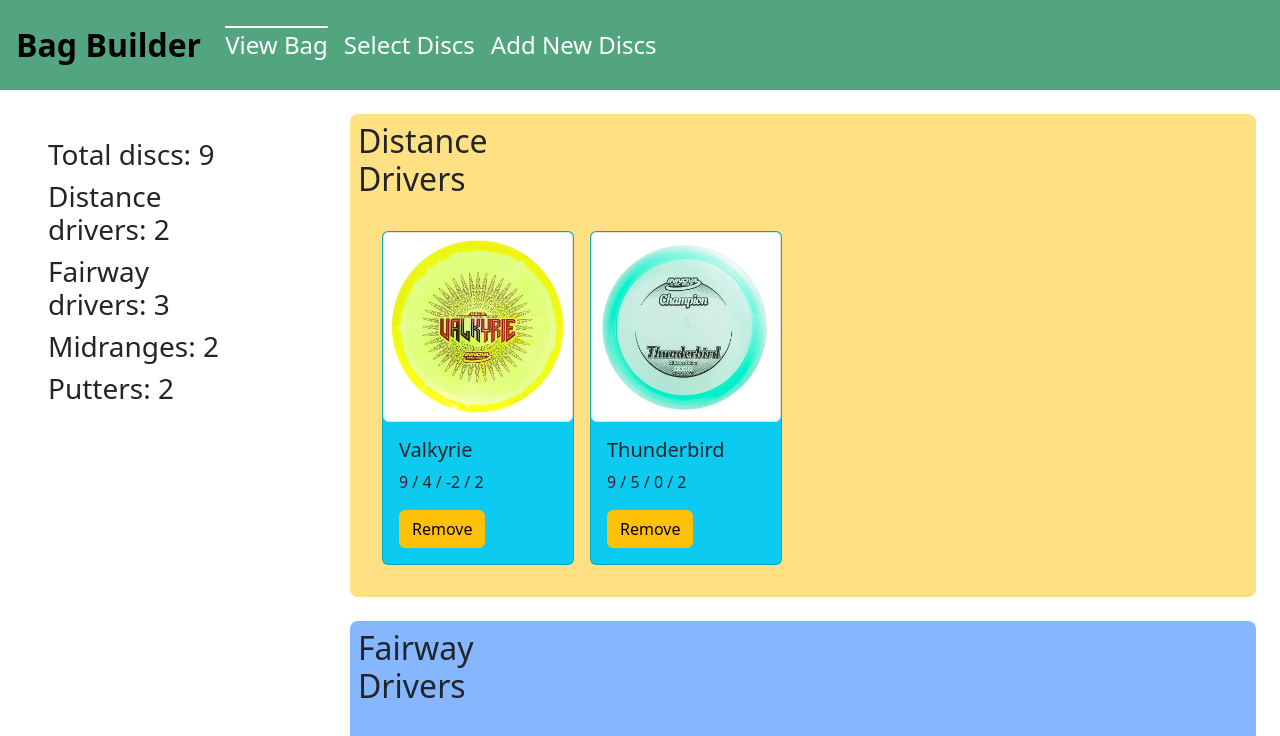
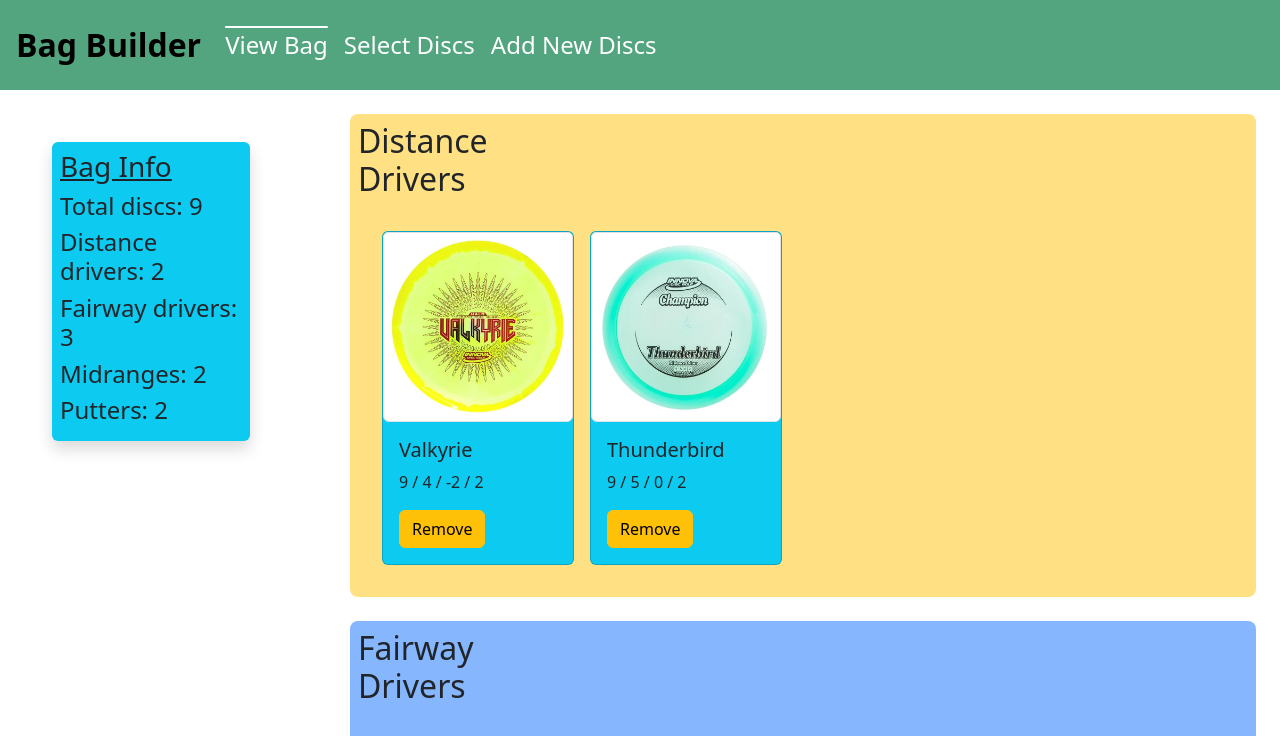
Before and after one commit to apatari/Bag-Builder, a React (Create React App) app: page / in a window 1280 px wide. Shown: the top 736 px of the page. Built offline with nearby package versions, Linux system fonts and the light colour scheme; data requests are answered from the project's data file.

Commit message:
style bag info

```diff
--- a/src/components/BagInfo.js
+++ b/src/components/BagInfo.js
@@ -33,13 +33,14 @@
     } , 0)
 
     return (
-        <div>
+        <div className="m-1 p-2 bg-info shadow rounded" >
 
-            <h3>Total discs: {baggedDiscs.length}</h3>
-            <h3>Distance drivers: {distances}</h3>
-            <h3>Fairway drivers: {fairways}</h3>
-            <h3>Midranges: {midranges}</h3>
-            <h3>Putters: {putters}</h3>
+            <h3 className="text-decoration-underline">Bag Info</h3>
+            <h4>Total discs: {baggedDiscs.length}</h4>
+            <h4>Distance drivers: {distances}</h4>
+            <h4>Fairway drivers: {fairways}</h4>
+            <h4>Midranges: {midranges}</h4>
+            <h4>Putters: {putters}</h4>
         </div>
     )
 }
--- a/src/components/DiscBag.js
+++ b/src/components/DiscBag.js
@@ -10,7 +10,7 @@
     return (
         <div>
             <Row>
-            <Col className=" " > <div className="p-5" > <BagInfo discs={discs} /></div>
+            <Col className=" " > <div className="p-5" > <BagInfo className="position-sticky" discs={discs} /></div>
             </Col>
             <Col xs={9}  className="">
             <div className="p-2 m-4 rounded-3 bg-warning bg-opacity-50 ">
```
